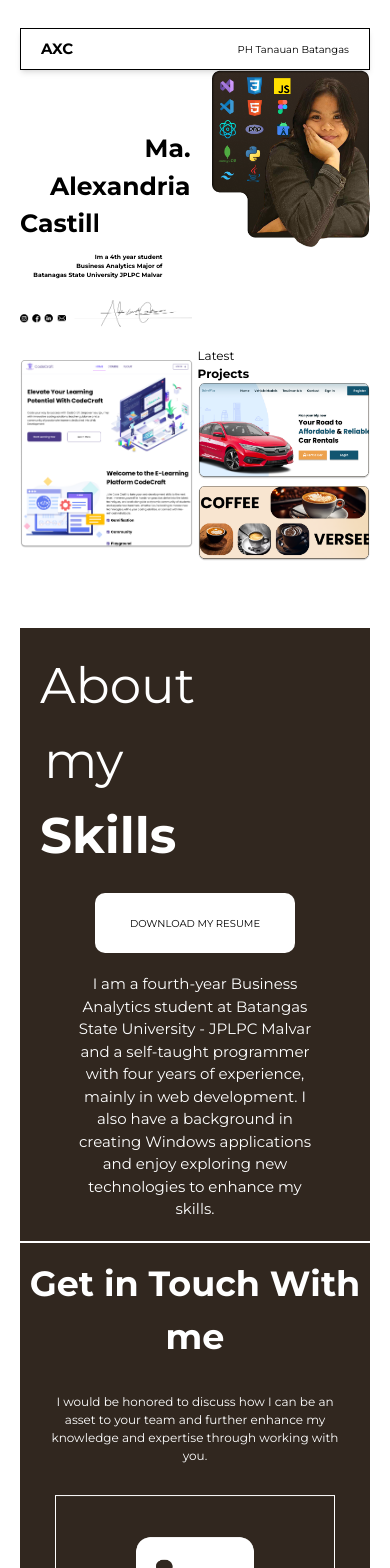
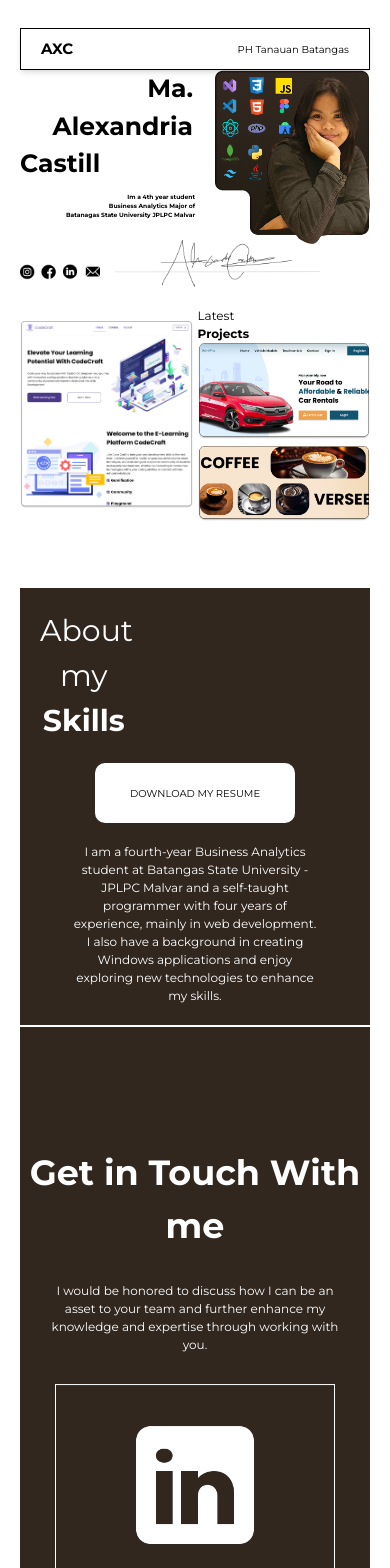
Before and after one commit to AlexaCastillo1010/Portfolio, a React (Vite) app: page / in a window 390 px wide. Shown: the top 1568 px of the page. Built offline with nearby package versions, Linux system fonts and the light colour scheme.

Commit message:
last push

```diff
--- a/src/components/css/aboutskills.css
+++ b/src/components/css/aboutskills.css
@@ -151,13 +151,13 @@
 }
 @media only screen and (max-width: 425px) and (min-width: 375px)  {
     .skills, .alex {
-        font-size: 50px;
+        font-size: 30px;
         text-align: center; /* Ensures text is centered */
     }
 
     .iam {
         text-align: center;
-        font-size: 15px;
+        font-size: 12px;
     }
 
     .download {
--- a/src/components/css/maincontent.css
+++ b/src/components/css/maincontent.css
@@ -83,6 +83,12 @@
     .ma, .alexandria, .castillo{
         font-size: 45px;
     }
+    .ma{
+        margin-top: 0px;
+    }
+    .signature{
+        width: 400px;
+    }
 }
 @media only screen and (max-width: 768px) and (min-width: 425px)  {
 
@@ -94,6 +100,16 @@
     }
     .detailsMainContent{
         font-size: 10px;
+        margin-right: 0px;
+    }
+    .myname{
+        margin-top: 0px;
+    }
+    .ma{
+        margin-top: 0px;
+    }
+    .signature{
+        width: 400px;
     }
 }
 @media only screen and (max-width: 425px) and (min-width: 375px)  {
@@ -105,6 +121,16 @@
     }
     .detailsMainContent{
         font-size: 6px;
+        margin-right: 0px;
     }
 
+    .myname{
+        margin-top: 0px;
+    }
+    .ma{
+        margin-top: 0px;
+    }
+    .signature{
+        width: 300px;
+    }
 }
```
